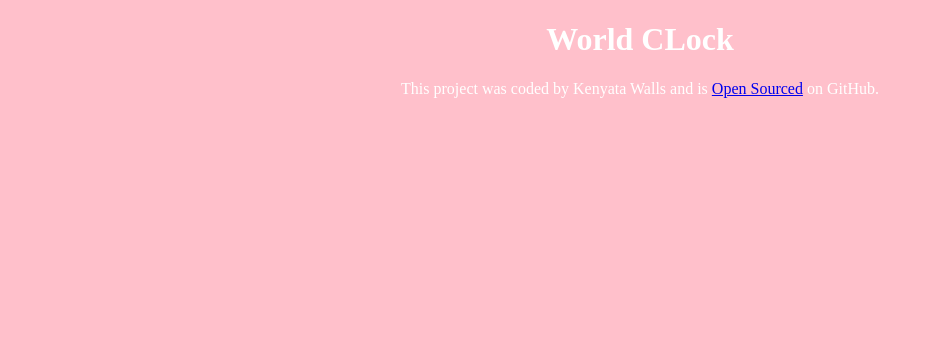
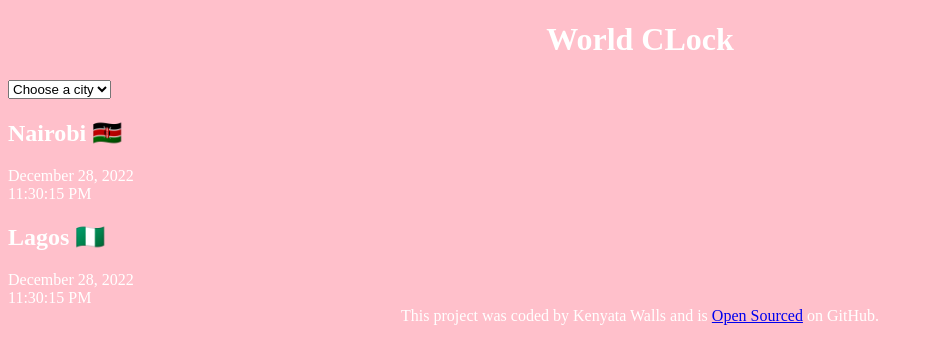
Before and after one commit to beautyncode/world-clock, a plain HTML site: page index.html in a window 1280 px wide. Shown: the whole page, without its empty margins (0-933 px from the left). Drawn offline with Linux system fonts and the light colour scheme.

Commit message:
Added basic HTML

```diff
--- a/index.html
+++ b/index.html
@@ -8,7 +8,28 @@
     <link rel="stylesheet" href="css/style.css" />
   </head>
   <body>
-    <h1>World CLock</h1>
+    <div class="container">
+      <h1>World CLock</h1>
+      <form action="">
+        <select id="clock">
+          <option value="">Choose a city</option>
+          <option value="Africa/Nairobi" id="nairobi">🇰🇪 Nairobi</option>
+          <option value="Africa/Lagos" id="lagos">🇳🇬 Lagos</option>
+          <option value="Africa/Accra" id="accra">🇬🇭 Accra</option>
+        </select>
+      </form>
+      <div class="city">
+        <h2>Nairobi 🇰🇪</h2>
+      </div>
+      <div class="date">December 28, 2022</div>
+      <div class="time">11:30:15 PM</div>
+    </div>
+          <div class="city">
+        <h2>Lagos 🇳🇬</h2>
+      </div>
+      <div class="date">December 28, 2022</div>
+      <div class="time">11:30:15 PM</div>
+    </div>
     <footer>
       This project was coded by Kenyata Walls and is
       <a href="https://github.com/beautyncode/world-clock" target="_blank"
```
